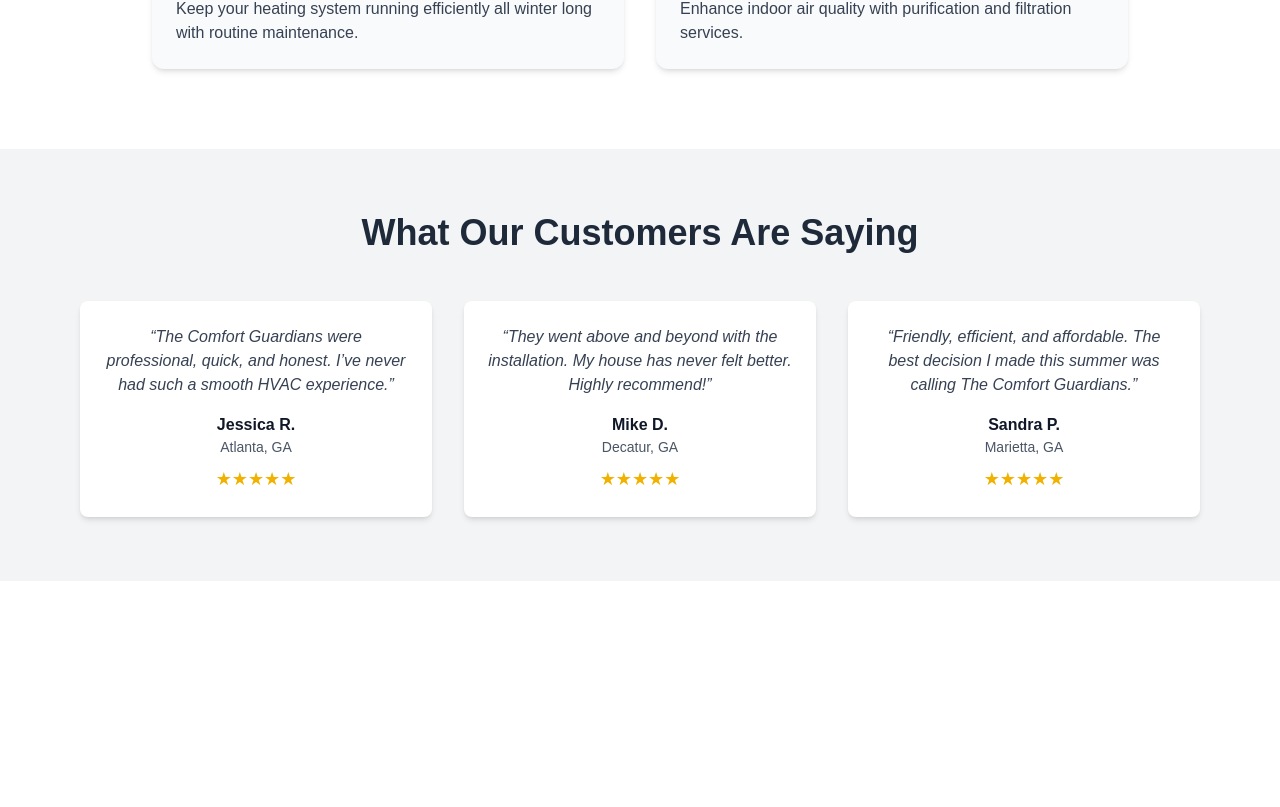
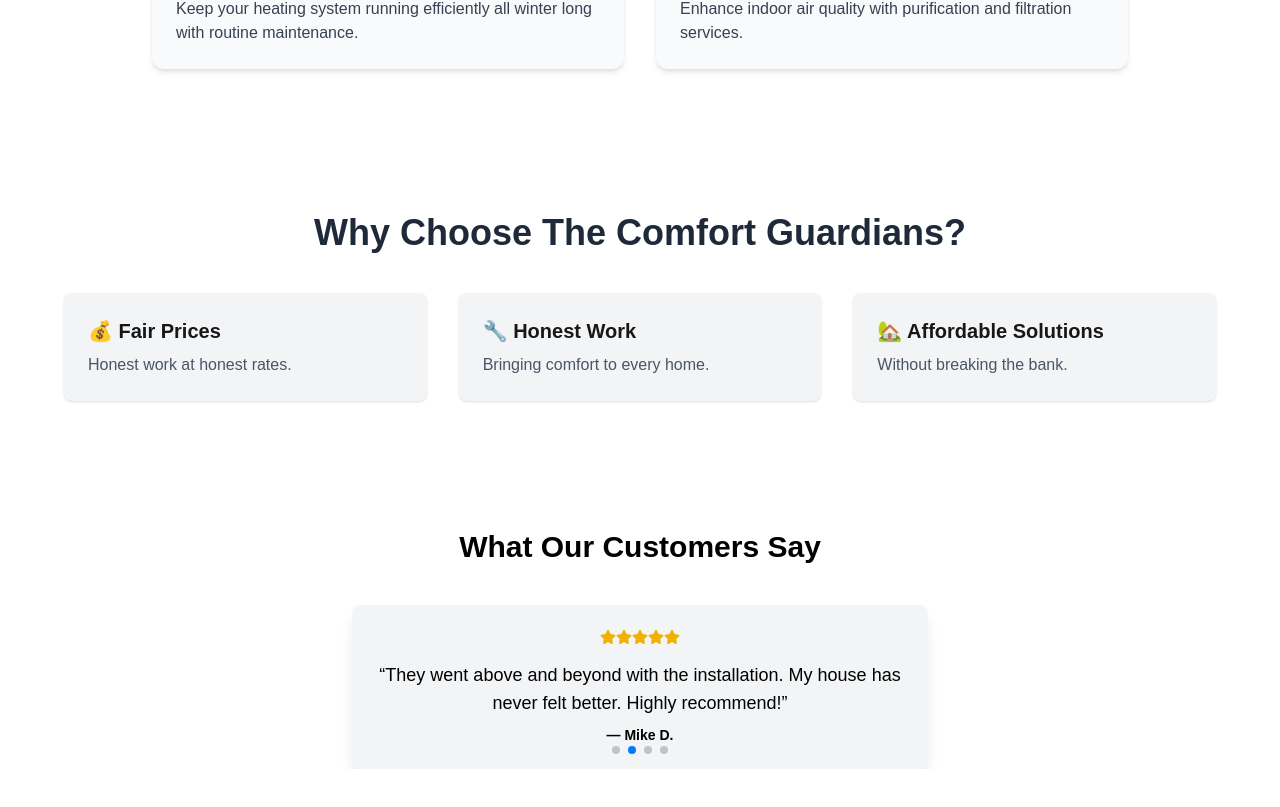
Before and after one commit to gerardinhoo/The-Comfort-Guardians, a Next.js app: page / in a window 1280 px wide. Shown: the part 1191-1998 px from the top of the page. Before the commit the page ends 1772 px from the top, so only its background shows below. Built offline with nearby package versions, Linux system fonts and the light colour scheme.

Commit message:
Add temporary testimonials and choose us components

```diff
--- a/package.json
+++ b/package.json
@@ -12,7 +12,9 @@
     "framer-motion": "^12.23.11",
     "next": "15.4.4",
     "react": "19.1.0",
-    "react-dom": "19.1.0"
+    "react-dom": "19.1.0",
+    "react-icons": "^5.5.0",
+    "swiper": "^11.2.10"
   },
   "devDependencies": {
     "@eslint/eslintrc": "^3",
--- a/src/app/page.tsx
+++ b/src/app/page.tsx
@@ -1,4 +1,5 @@
 import Hero from '@/sections/Hero';
+import WhyChooseUs from '@/sections/WhyChooseUs';
 import Services from '@/sections/Services';
 import Testimonials from '@/sections/Testimonials';
 
@@ -7,6 +8,7 @@
     <main>
       <Hero />
       <Services />
+      <WhyChooseUs />
       <Testimonials />
     </main>
   );
--- a/src/sections/Hero.tsx
+++ b/src/sections/Hero.tsx
@@ -1,12 +1,12 @@
 'use client';
 
 import { motion } from 'framer-motion';
-import logo from '@/assets/logo.png'; // use @ alias
+import logo from '@/assets/logo.png';
 
 export default function Hero() {
   return (
     <section className='min-h-screen flex flex-col md:flex-row items-center justify-between px-6 md:px-20 bg-[#0f0f0f] text-white'>
-      {/* Left: Logo (placeholder or actual) */}
+      {/* Left: Logo */}
       <motion.div
         initial={{ opacity: 0, x: -30 }}
         animate={{ opacity: 1, x: 0 }}
@@ -22,7 +22,7 @@
         />
       </motion.div>
 
-      {/* Right: Headline + CTA */}
+      {/* Right: Headline */}
       <motion.div
         initial={{ opacity: 0, x: 30 }}
         animate={{ opacity: 1, x: 0 }}
@@ -30,14 +30,15 @@
         className='w-full md:w-1/2 text-center md:text-left space-y-6 py-12'
       >
         <h1 className='text-4xl md:text-5xl font-bold tracking-tight uppercase leading-snug'>
-          Reliable HVAC <br /> Solutions
+          Honest Work. <br />
+          Fair Prices.
         </h1>
         <p className='text-gray-300 text-lg md:text-xl'>
-          Expert HVAC services to ensure your comfort all year round.
+          Bringing Comfort To Every Home Without Breaking The Bank.
         </p>
         <div className='space-y-4'>
           <button className='bg-gray-300 text-black px-6 py-3 font-semibold rounded shadow hover:bg-gray-400 transition cursor-pointer'>
-            Book an Appointment
+            Book An Appointment
           </button>
           <p className='text-xl font-bold'>(404) 542-4332</p>
         </div>
--- a/src/sections/Testimonials.tsx
+++ b/src/sections/Testimonials.tsx
@@ -1,8 +1,11 @@
 'use client';
 
 import { motion } from 'framer-motion';
+import { Swiper, SwiperSlide } from 'swiper/react';
+import { Autoplay, Pagination } from 'swiper/modules';
+import { FaStar } from 'react-icons/fa';
 
-const testimonials = [
+const reviews = [
   {
     name: 'Jessica R.',
     location: 'Atlanta, GA',
@@ -21,34 +24,54 @@
     quote:
       'Friendly, efficient, and affordable. The best decision I made this summer was calling The Comfort Guardians.',
   },
+  {
+    name: 'Lisa G.',
+    text: 'We’ve used them twice now and the experience is always smooth and friendly.',
+  },
 ];
 
 export default function Testimonials() {
   return (
-    <section className='bg-gray-100 py-16 px-6 md:px-20 text-center'>
-      <h2 className='text-3xl md:text-4xl font-bold mb-12 text-gray-800'>
-        What Our Customers Are Saying
+    <section className='bg-white text-black py-16 px-4'>
+      <h2 className='text-3xl font-bold text-center mb-10'>
+        What Our Customers Say
       </h2>
-
-      <div className='grid gap-8 md:grid-cols-3'>
-        {testimonials.map((testimonial, index) => (
-          <motion.div
-            key={index}
-            initial={{ opacity: 0, y: 20 }}
-            whileInView={{ opacity: 1, y: 0 }}
-            transition={{ duration: 0.6, delay: index * 0.2 }}
-            viewport={{ once: true }}
-            className='bg-white p-6 rounded-lg shadow-md'
-          >
-            <p className='text-gray-700 italic mb-4'>“{testimonial.quote}”</p>
-            <div className='font-semibold text-gray-900'>
-              {testimonial.name}
-            </div>
-            <div className='text-sm text-gray-600'>{testimonial.location}</div>
-            <div className='text-yellow-500 mt-2 text-lg'>★★★★★</div>
-          </motion.div>
+      <Swiper
+        modules={[Autoplay, Pagination]}
+        spaceBetween={40}
+        slidesPerView={1}
+        loop={true}
+        autoplay={{ delay: 5000 }}
+        pagination={{ clickable: true }}
+      >
+        {reviews.map((review, index) => (
+          <SwiperSlide key={index}>
+            <motion.div
+              initial={{ opacity: 0, y: 30 }}
+              animate={{ opacity: 1, y: 0 }}
+              transition={{ duration: 0.6 }}
+              className='max-w-xl mx-auto bg-gray-100 p-6 rounded-lg shadow-lg'
+            >
+              <div className='flex justify-center mb-4 text-yellow-500'>
+                {[...Array(5)].map((_, i) => (
+                  <motion.span
+                    key={i}
+                    initial={{ scale: 0 }}
+                    animate={{ scale: 1 }}
+                    transition={{ delay: i * 0.1 }}
+                  >
+                    <FaStar />
+                  </motion.span>
+                ))}
+              </div>
+              <p className='text-lg text-center mb-2'>“{review.quote}”</p>
+              <p className='text-sm text-center font-semibold'>
+                — {review.name}
+              </p>
+            </motion.div>
+          </SwiperSlide>
         ))}
-      </div>
+      </Swiper>
     </section>
   );
 }
--- /dev/null
+++ b/src/sections/WhyChooseUs.tsx
@@ -0,0 +1,28 @@
+'use client';
+
+export default function WhyChooseUs() {
+  return (
+    <section className='py-16 bg-white text-center px-6 md:px-12'>
+      <h2 className='text-3xl md:text-4xl font-bold mb-10 text-gray-800'>
+        Why Choose The Comfort Guardians?
+      </h2>
+
+      <div className='grid grid-cols-1 md:grid-cols-3 gap-8 max-w-6xl mx-auto text-left'>
+        <div className='bg-gray-100 rounded-lg shadow p-6'>
+          <h3 className='font-semibold text-xl mb-2'>💰 Fair Prices</h3>
+          <p className='text-gray-600'>Honest work at honest rates.</p>
+        </div>
+        <div className='bg-gray-100 rounded-lg shadow p-6'>
+          <h3 className='font-semibold text-xl mb-2'>🔧 Honest Work</h3>
+          <p className='text-gray-600'>Bringing comfort to every home.</p>
+        </div>
+        <div className='bg-gray-100 rounded-lg shadow p-6'>
+          <h3 className='font-semibold text-xl mb-2'>
+            🏡 Affordable Solutions
+          </h3>
+          <p className='text-gray-600'>Without breaking the bank.</p>
+        </div>
+      </div>
+    </section>
+  );
+}
--- a/src/styles/globals.css
+++ b/src/styles/globals.css
@@ -1,4 +1,7 @@
 @import 'tailwindcss';
+@import 'swiper/css';
+@import 'swiper/css/pagination';
+@import 'swiper/css/autoplay';
 
 :root {
   --background: #ffffff;
```
Also changed, not shown: src/assets/atlanta.png (added), 1 other file (tests, documents, lock files or other folders).
